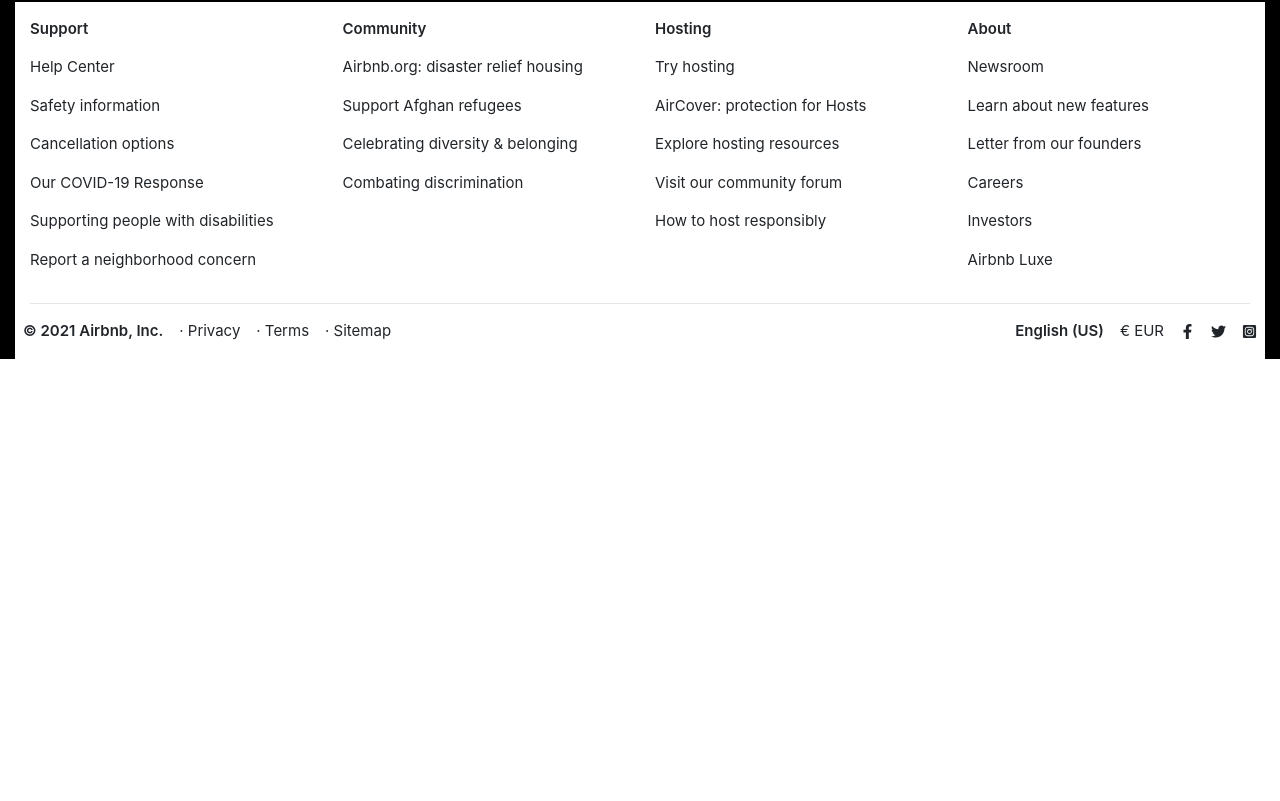
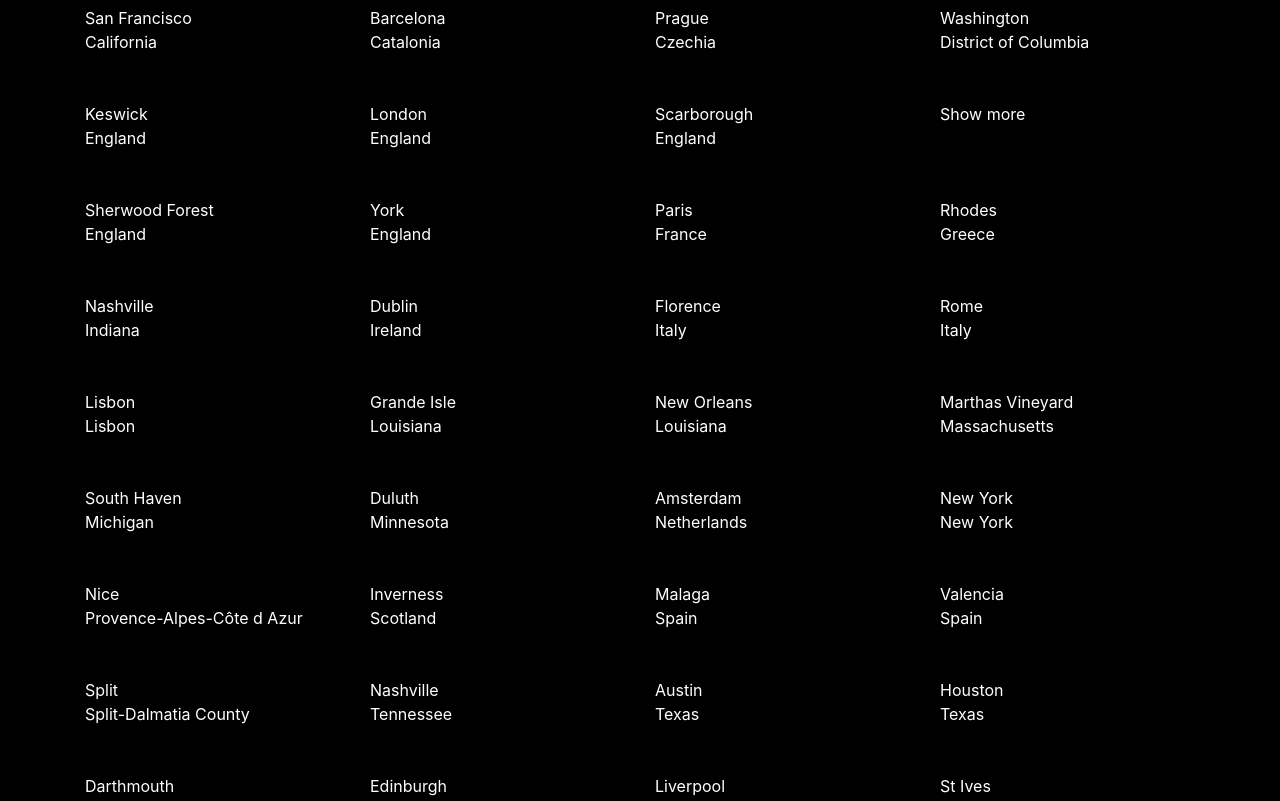
Before and after one commit to rajibjonchhen/Air-BnB-Project, a React (Create React App) app in the folder airbnb/: page / in a window 1280 px wide. Shown: the part 7655-8456 px from the top of the page. Before the commit the page ends 8014 px from the top, so only its background shows below. Built offline with nearby package versions, Linux system fonts and the light colour scheme.

Commit message:
array added

```diff
--- a/airbnb/src/components/InspirationSec.jsx
+++ b/airbnb/src/components/InspirationSec.jsx
@@ -4,10 +4,20 @@
 
 
 class InspirationSec extends React.Component {
+ state = {
+     destinationArray:[]
+ }
 
-inspirationListsArt =[
-    ["Phoenix","Arizona"],["Hot Springs","Arkansas"],["Los Angeles","California"],["San Diego","California"],["San Francisco","California"],["Barcelona","Catalonia"],
-    ["Prague","Czechia"],["Washington","District of Columbia"],["Keswick","England"],["London","England"],["Scarborough","England"],["Show more",]]
+
+ inspirationListsArt =[
+["Phoenix","Arizona"],["Hot Springs","Arkansas"],["Los Angeles","California"],["San Diego","California"],["San Francisco","California"],["Barcelona","Catalonia"],
+["Prague","Czechia"],["Washington","District of Columbia"],["Keswick","England"],["London","England"],["Scarborough","England"],["Show more"],
+['Sherwood Forest','England'],['York','England'],['Paris','France'],['Rhodes','Greece'],['Nashville','Indiana'],['Dublin','Ireland'],['Florence','Italy'],['Rome','Italy'],
+['Lisbon','Lisbon'],['Grande Isle','Louisiana'],['New Orleans','Louisiana'],['Marthas Vineyard','Massachusetts'],['South Haven','Michigan'],['Duluth','Minnesota'],
+['Amsterdam','Netherlands'],['New York','New York'],['Nice','Provence-Alpes-Côte d Azur'],['Inverness','Scotland'],['Malaga','Spain'],['Valencia','Spain'],
+['Split','Split-Dalmatia County'],['Nashville','Tennessee'],['Austin','Texas'],['Houston','Texas'],['Darthmouth','United Kingdom'],['Edinburgh','United Kingdom'],
+['Liverpool','United Kingdom'],['St Ives','United Kingdom'],['Lake Powell','United States'],['Lake Anna','Virginia'],['Leavenworth','Washington'],['Seattle','Washington']
+]
 
 inspirationListsAdventure=[
     ["Lake Martin","Alabama"],["Banff","Alberta"],["Nerja","Andalucía"],["Greer","Arizona"],["Lake Havasu City","Arizona"],["Lake Powell","Arizona"],
@@ -20,35 +30,45 @@
 inspirationListsBeach = [
     ["Dauphin Island","Alabama"],["Fort Morgan","Alabama"],["Gulf Shores","Alabama"],["Bruny Island","Australia"],["Crescent Head","Australia"],["Gerringong",
     "Australia"],["Hamilton Island","Australia"],["Lancelin","Australia"],["Melbourne Beach","Australia"],["Moonta Bay","Australia"],["Ocean Grove","Australia"]]
+inspirationListsPopular = [
+["Canmore","Alberta"],["Benalmadena","Andalusia"],["Marbella","Andalusia"],["Mijas","Andalusia"],["Prescott","Arizona"],
+["Scottsdale","Arizona"],["Tucson","Arizona"],["Jasper","Arkansas"],["Mountain View","Arkansas"],["Devonport","Australia"],["Mallacoota","Australia"]]
+
+inspirationListsUnique = [
+    ["Cabins","United States"],["Treehouses","United States"],["Glamping","United States"],["Tiny Houses","United States"],
+["Beach Houses","United States"],["Campers and RVs","United States"],["Lakehouses","United States"]
+]
+
+componentDidMount = () => {
+    this.setState({destinationArray:this.inspirationListsArt})
+}
+
 
     render() {
-        return <>
-                <Container>
+        return (
+            <Container>
                     <Row>
-                        <ul className='d-flex list-unstyled text-white justify-content-between'>
-                            <li className="bg-secondary mx-2 p-1">Destinations for arts & culture</li>
-                            <li className="bg-secondary mx-2 p-1">Destinations for outdoor adventure</li>
-                            <li className="bg-secondary mx-2 p-1">Mountain cabins</li>
-                            <li className="bg-secondary mx-2 p-1">Beach destinations</li>
-                            <li className="bg-secondary mx-2 p-1">Popular destinations</li>
-                            <li className="bg-secondary mx-2 p-1">Unique Stays</li>
+                        <ul className='d-flex list-unstyled text-white justify-content-between ' >
+                            <li className="bg-secondary mx-2 p-1" onClick = {(e) => {this.setState({destinationArray:this.inspirationListsArt})}}>Destinations for arts & culture</li>
+                            <li className="bg-secondary mx-2 p-1" onClick = {(e) => {this.setState({destinationArray:this.inspirationListsAdventure})}}>Destinations for outdoor adventure</li>
+                            <li className="bg-secondary mx-2 p-1" onClick = {(e) => {this.setState({destinationArray:this.inspirationListsMountain})}}>Mountain cabins</li>
+                            <li className="bg-secondary mx-2 p-1" onClick = {(e) => {this.setState({destinationArray:this.inspirationListsBeach})}}>Beach destinations</li>
+                            <li className="bg-secondary mx-2 p-1" onClick = {(e) => {this.setState({destinationArray:this.inspirationListsPopular})}}>Popular destinations</li>
+                            <li className="bg-secondary mx-2 p-1" onClick = {(e) => {this.setState({destinationArray:this.inspirationListsUnique})}}>Unique Stays</li>
                         </ul>
                     </Row>
                     <Row className='text-white'>{
-                        this.inspirationListsArt.map((list,i) =>(
-                        <Col>
-                            <div className='d-flex flex-columns'>
+                        this.state.destinationArray.map((list,i) =>(
+                            <Col sm={6} md={4} lg={3}>
+                            <div className='d-flex flex-column my-4 text-left'>
                                 <span>{list[0]}</span>
                                 <span >{list[1]}</span>
                             </div>
                         </Col>
                         ))
-                        }</Row>
+                    }</Row>
                 </Container>
-
-
-        </>;
-    }
+                ) }
 }
 
 export default InspirationSec;
```
